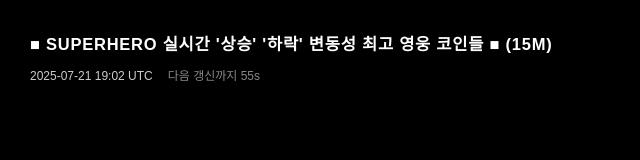
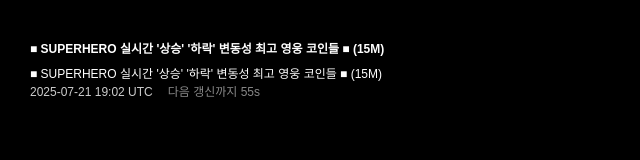
Before and after one commit to XIlIlIlO/volatility-chart, a plain HTML site: page index.html in a window 1280 px wide. Shown: the top 160 px of the page, without its empty margins (0-640 px from the left). Drawn offline with nearby package versions, Linux system fonts and the light colour scheme; no server answers.

Commit message:
Update index.html

```diff
--- a/index.html
+++ b/index.html
@@ -41,9 +41,9 @@
   </style>
 </head>
 <body>
-  <div style="font-size: 22px; font-weight: bold; color: white; letter-spacing: 1px; margin: 0 0 16px 0;">
+  <h1 style="font-size: 16px; font-weight: bold;">■ SUPERHERO 실시간 '상승' '하락' 변동성 최고 영웅 코인들 ■ (15M)</h1>
+
     ■ SUPERHERO 실시간 '상승' '하락' 변동성 최고 영웅 코인들 ■ (15M)
-  </div>
 
   <div id="time">
     UTC 시간 로딩 중... <span id="countdown">다음 갱신까지 60s</span>
```
